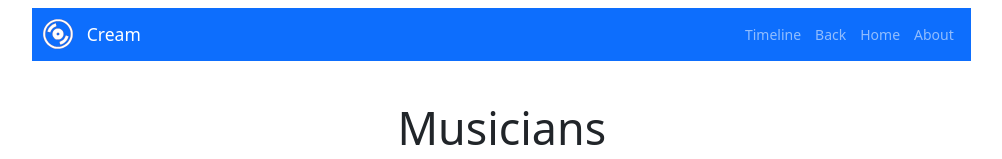
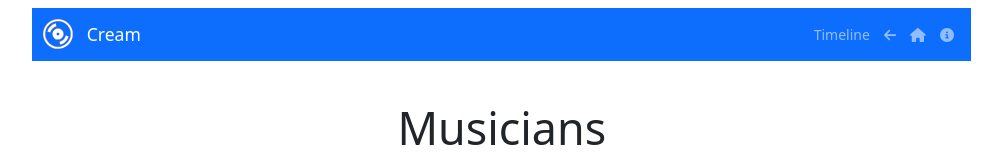
Before and after one commit to esb-music/discogs-app, a React (Vite) app: page /cream/musicians in a window 1280 px wide. Shown: the top 159 px of the page, without its empty margins (141-1143 px from the left). Built offline with nearby package versions, Linux system fonts and the light colour scheme.

Commit message:
FontAwesomeIcons

```diff
--- a/package.json
+++ b/package.json
@@ -9,6 +9,10 @@
     "preview": "vite preview"
   },
   "dependencies": {
+    "@fortawesome/fontawesome-svg-core": "^6.2.0",
+    "@fortawesome/free-brands-svg-icons": "^6.2.0",
+    "@fortawesome/free-solid-svg-icons": "^6.2.0",
+    "@fortawesome/react-fontawesome": "^0.2.0",
     "bootstrap": "^5.2.0",
     "react": "^18.2.0",
     "react-bootstrap": "^2.5.0",
--- a/src/components/Footer.jsx
+++ b/src/components/Footer.jsx
@@ -6,6 +6,9 @@ import Container from "react-bootstrap/Container";
 import {Navbar} from "react-bootstrap";
 
 import {localStore, constants} from "../utils";
+import { FontAwesomeIcon } from "@fortawesome/react-fontawesome";
+import {faGithub} from "@fortawesome/free-brands-svg-icons";
+import {faEnvelope} from "@fortawesome/free-solid-svg-icons";
 
 export const Footer = () => {
 
@@ -18,8 +21,8 @@ export const Footer = () => {
           Data Rev. {revision.rev} {revision.date}
         </Navbar.Text>
         <Navbar.Text className="text-end"><a
-            className="link-light" href="https://github.com/esb-music/discogs-app" target="_blank">GitHub</a><br/>
-          <a className="link-light" href="mailto:burkhardt.renz@mni.thm.de">Contact</a>
+            className="link-light" href="https://github.com/esb-music/discogs-app" target="_blank"><FontAwesomeIcon icon={faGithub}/></a><br/>
+          <a className="link-light" href="mailto:burkhardt.renz@mni.thm.de"><FontAwesomeIcon icon={faEnvelope}/></a>
         </Navbar.Text>
       </Container>
     </Navbar>
--- a/src/components/Header.jsx
+++ b/src/components/Header.jsx
@@ -5,6 +5,8 @@
 import Container from 'react-bootstrap/Container';
 import Navbar from 'react-bootstrap/Navbar';
 import Nav from 'react-bootstrap/Nav';
+import {FontAwesomeIcon} from "@fortawesome/react-fontawesome";
+import {faArrowLeft, faCircleInfo, faHouse} from "@fortawesome/free-solid-svg-icons";
 
 // used in Home and About
 export const Header = (page, navigate) => {
@@ -21,11 +23,11 @@ export const Header = (page, navigate) => {
   let naviPart = (page) => {
     switch (page) {
       case "home":
-        return <Nav.Link href="/about">About< /Nav.Link>
+        return <Nav.Link href="/about"><FontAwesomeIcon icon={faCircleInfo}/></Nav.Link>
       default:
         return (<>
-          <Nav.Link key="1" onClick={() => navigate(-1)}>Back< /Nav.Link>
-          <Nav.Link key="2" href="/">Home< /Nav.Link>
+          <Nav.Link key="1" onClick={() => navigate(-1)}><FontAwesomeIcon icon={faArrowLeft}/></Nav.Link>
+          <Nav.Link key="2" href="/"><FontAwesomeIcon icon={faHouse}/></Nav.Link>
         </>)
     }
   }
--- a/src/components/HeaderBand.jsx
+++ b/src/components/HeaderBand.jsx
@@ -5,6 +5,8 @@
 import Container from 'react-bootstrap/Container';
 import Navbar from 'react-bootstrap/Navbar';
 import Nav from 'react-bootstrap/Nav';
+import {faArrowLeft, faCircleInfo, faHouse} from "@fortawesome/free-solid-svg-icons";
+import {FontAwesomeIcon} from "@fortawesome/react-fontawesome";
 
 export const HeaderBand = (page, key, brandText, navigate) => {
 
@@ -14,37 +16,30 @@ export const HeaderBand = (page, key, brandText, navigate) => {
 
     switch (page) {
       case "musician":
-        target = `/${key}/musicians`;
-        return (<>
-          <Nav.Link key="4" href={target}>Musicians</Nav.Link>
-          <Nav.Link key="3" onClick={() => navigate(-1)}>Back</Nav.Link>
-          <Nav.Link key="2" href="/">Home< /Nav.Link>
-          <Nav.Link key="1" href="/about">About< /Nav.Link>
-        </>)
       case "timeline":
         target = `/${key}/musicians`;
         return (<>
           <Nav.Link key="4" href={target}>Musicians</Nav.Link>
-          <Nav.Link key="3" onClick={() => navigate(-1)}>Back</Nav.Link>
-          <Nav.Link key="2" href="/">Home< /Nav.Link>
-          <Nav.Link key="1" href="/about">About< /Nav.Link>
+          <Nav.Link key="3" onClick={() => navigate(-1)}><FontAwesomeIcon icon={faArrowLeft}/></Nav.Link>
+          <Nav.Link key="2" href="/"><FontAwesomeIcon icon={faHouse}/></Nav.Link>
+          <Nav.Link key="1" href="/about"><FontAwesomeIcon icon={faCircleInfo}/>< /Nav.Link>
         </>)
       case "album":
       case "musicians":
         target = `/${key}`;
         return (<>
           <Nav.Link key="4" href={target}>Timeline</Nav.Link>
-          <Nav.Link key="3" onClick={() => navigate(-1)}>Back</Nav.Link>
-          <Nav.Link key="2" href="/">Home< /Nav.Link>
-          <Nav.Link key="1" href="/about">About< /Nav.Link>
+          <Nav.Link key="3" onClick={() => navigate(-1)}><FontAwesomeIcon icon={faArrowLeft}/></Nav.Link>
+          <Nav.Link key="2" href="/"><FontAwesomeIcon icon={faHouse}/></Nav.Link>
+          <Nav.Link key="1" href="/about"><FontAwesomeIcon icon={faCircleInfo}/>< /Nav.Link>
         </>)
       default:
-        return <Nav.Link href="/">Home< /Nav.Link>
+        return <Nav.Link href="/"><FontAwesomeIcon icon={faHouse}/></Nav.Link>
     }
   }
 
   return (
-    <Navbar bg="primary" variant="dark" sticky="top" expand="md">
+    <Navbar bg="primary" variant="dark" sticky="top">
       <Container className="text-white">
         <Navbar.Brand href="/">
           <img
@@ -56,12 +51,9 @@ export const HeaderBand = (page, key, brandText, navigate) => {
           />
         </Navbar.Brand>
         <Nav className="fs-5">{brandText}</Nav>
-        <Navbar.Toggle/>
-        <Navbar.Collapse>
-          <Nav className="ms-auto">
-            {naviPart(page, key)}
-          </Nav>
-        </Navbar.Collapse>
+        <Nav className="ms-auto">
+          {naviPart(page, key)}
+        </Nav>
       </Container>
     </Navbar>
   );
--- a/src/pages/About.jsx
+++ b/src/pages/About.jsx
@@ -40,13 +40,13 @@ export const About = () => {
       for each of the discographies; then there are 3 JSON files describing albums, musicians and tracks.<br/>
       It is easiest to create these files using the companion project <a
         href="https://github.com/esb-music/discogs-db"
-        target="_blank"><i>discogs-db</i></a>. The data are stored in a SQLite database and the JSON files
+        target="_blank"><em>discogs-db</em></a>. The data are stored in a SQLite database and the JSON files
       are generated from it.</p>
     <h4>Data sources</h4>
     <p>There are comprehensive online repositiories and data bases like
       <a href="https://musicbrainz.org"
          target="_blank">MusicBrainz</a> or <a
-        href="https://www.discogs.com" i target="_blank">Discogs</a>. But
+        href="https://www.discogs.com" target="_blank">Discogs</a>. But
       our preferred sources are
       <a href="https://en.wikipedia.org/wiki/Main_page" target="_blank">Wikipedia</a> and
       our own CD collection.</p>
--- a/src/utils/constants.js
+++ b/src/utils/constants.js
@@ -1,6 +1,10 @@
+/**
+ * @author Burkhardt Renz
+ * constants
+ */
 
 export const constants = ((() => {
   return {
-    appRev: "1.0"
+    appRev: "1.1"
   };
 })());
```
Also changed, not shown: 1 other file (tests, documents, lock files or other folders).
